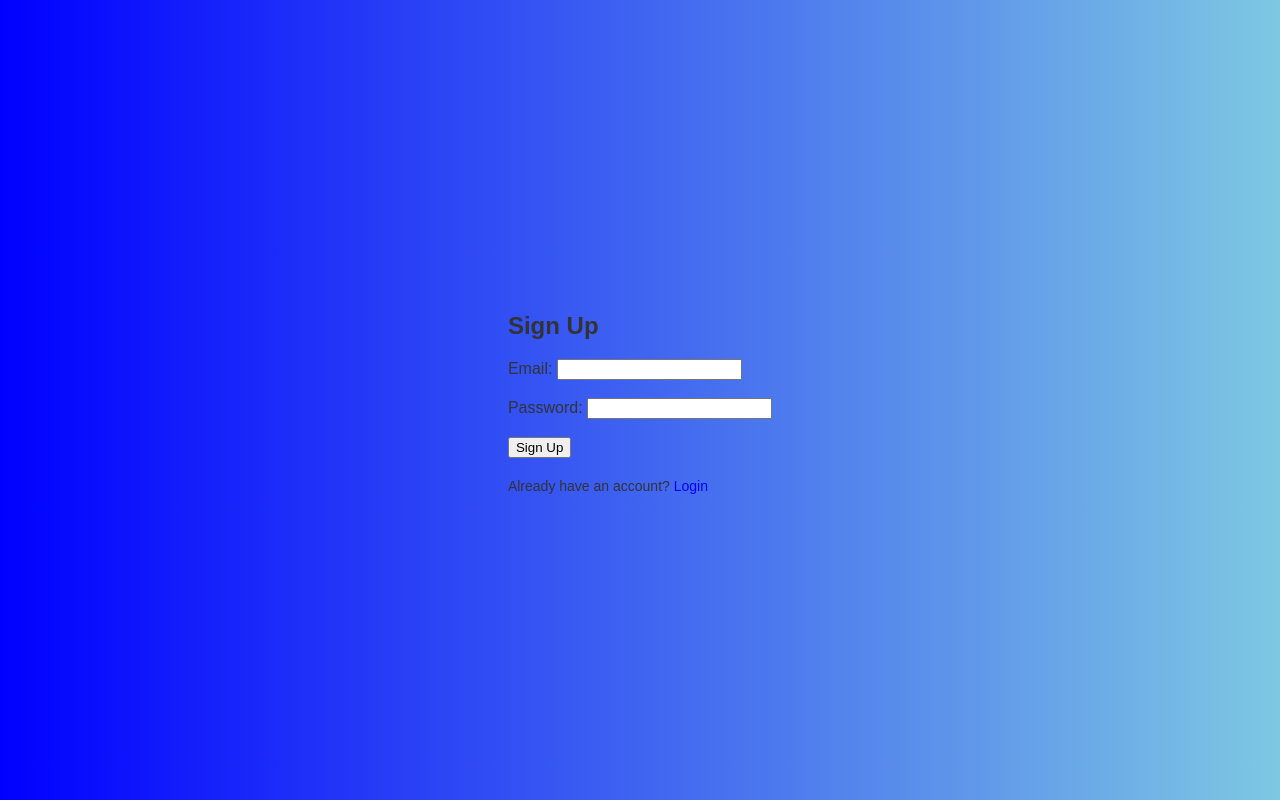
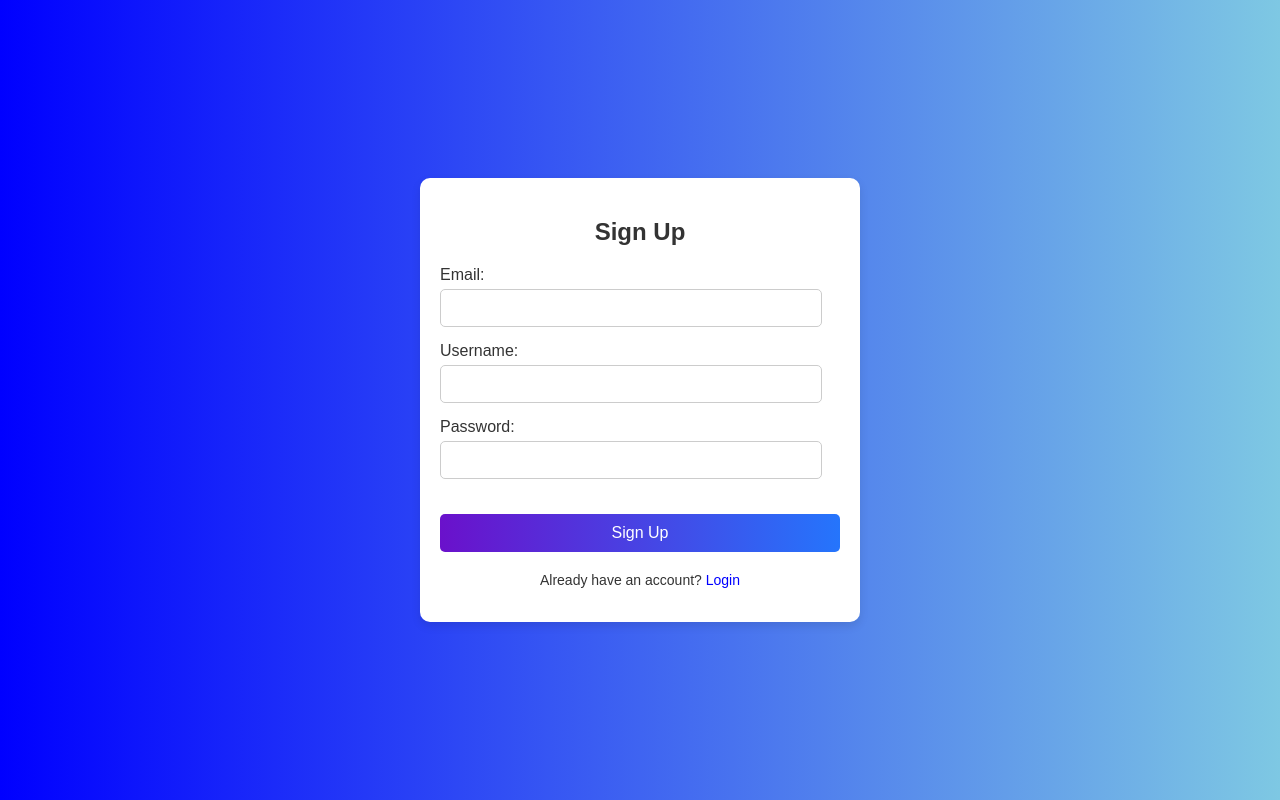
Before and after one commit to OwenNicholas/SYNCSHACK24, a Flask app: page /signup in a window 1280 px wide. Run offline with Flask 3, Linux system fonts and the light colour scheme.

Commit message:
progress so far

```diff
--- a/templates/signup.html
+++ b/templates/signup.html
@@ -7,17 +7,30 @@
     <title>Sign Up Page</title>
 </head>
 <body>
-    <div class="container">
-        <h2>Sign Up</h2>
-        <!-- Updated form action to submit to the '/signup' route -->
-        <form action="/signup" method="post">
-            <label for="email">Email:</label>
-            <input id="email" name="email" required><br><br>
-            <label for="password">Password:</label>
-            <input type="password" id="password" name="password" required><br><br>
-            <button type="submit">Sign Up</button>
-        </form>
-        <p>Already have an account? <a href="/login">Login</a></p>
+    <div class="login-container">
+        <div class="login-box">
+            <h2>Sign Up</h2>
+            <form action="/signup" method="post">
+                <div class="input-group">
+                    <label for="email"><i class="fas fa-envelope"></i> Email:</label>
+                    <input type="email" id="email" name="email" required>
+                </div>
+
+                <div class="input-group">
+                    <label for="username"><i class="fas fa-user"></i> Username:</label>
+                    <input type="text" id="username" name="username" required>
+                </div>
+
+                <div class="input-group">
+                    <label for="password"><i class="fas fa-lock"></i> Password:</label>
+                    <input type="password" id="password" name="password" required>
+                </div>
+
+                <button type="submit" class="btn">Sign Up</button>
+
+                <p>Already have an account? <a href="/login">Login</a></p>
+            </form>
+        </div>
     </div>
 </body>
 </html>
```
Also changed, not shown: instance/users.db, static/css/sign_up.css (line endings or trailing spaces), 1 other file.
